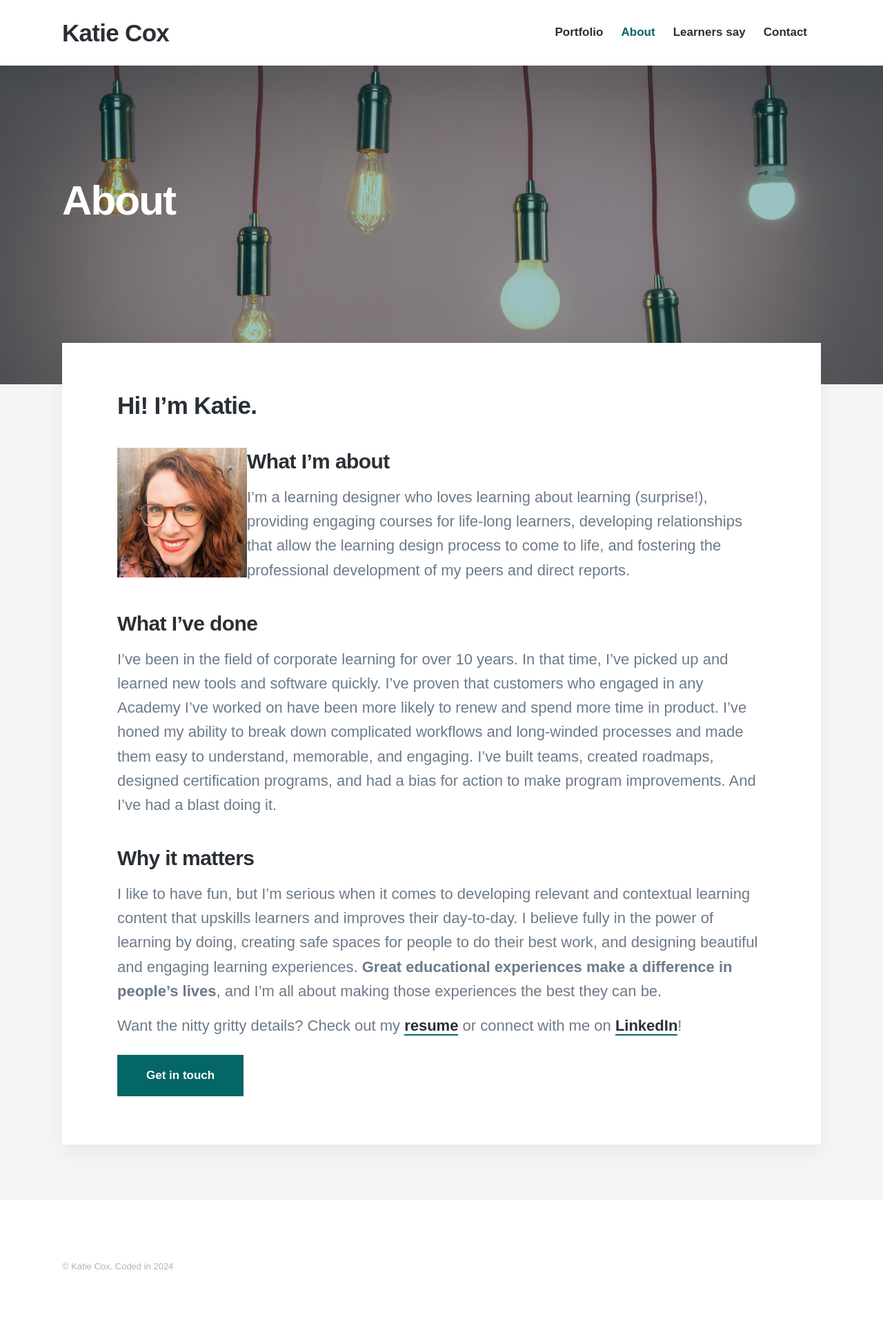
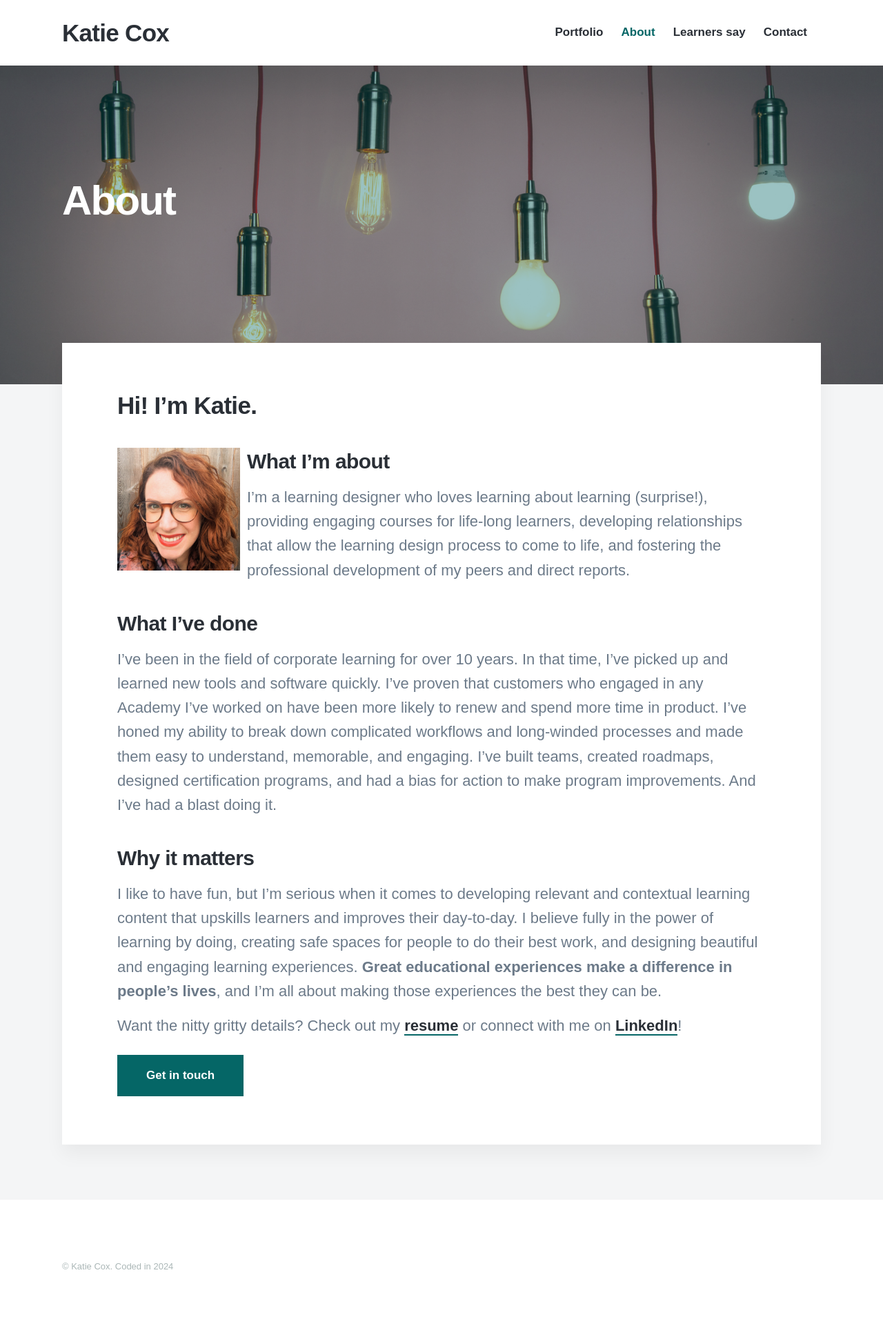
Before and after one commit to cox-katie/portfolio, a Jekyll site: the page built from _pages/about.md, in a window 1280 px wide. Shown: the whole page at 69% size. Built offline with Jekyll 4.4.1, drawn with Linux system fonts in a browser that asks for light colours; nearby versions of some CDN libraries; some web fonts are replaced.

Commit message:
Update about.md

```diff
--- a/_pages/about.md
+++ b/_pages/about.md
@@ -6,7 +6,7 @@
 ---
 
 ## Hi! I'm Katie.
-<img src="/images/square-profile.png" style="float: left;" alt="This is me!" width="20%"/>
+<img src="/images/square-profile.png" style="float: left; padding-right:10px" alt="This is me!" width="20%"/>
 
 ### What I'm about
 
```
